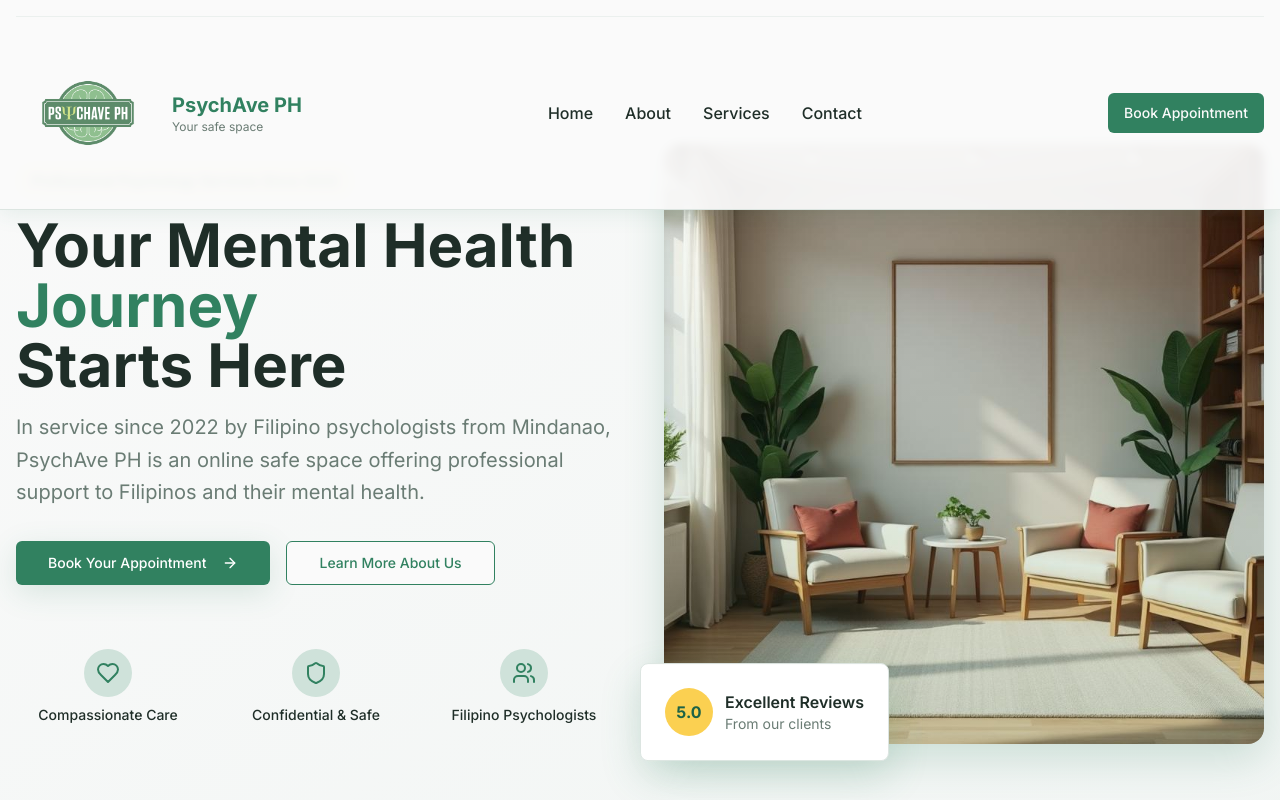
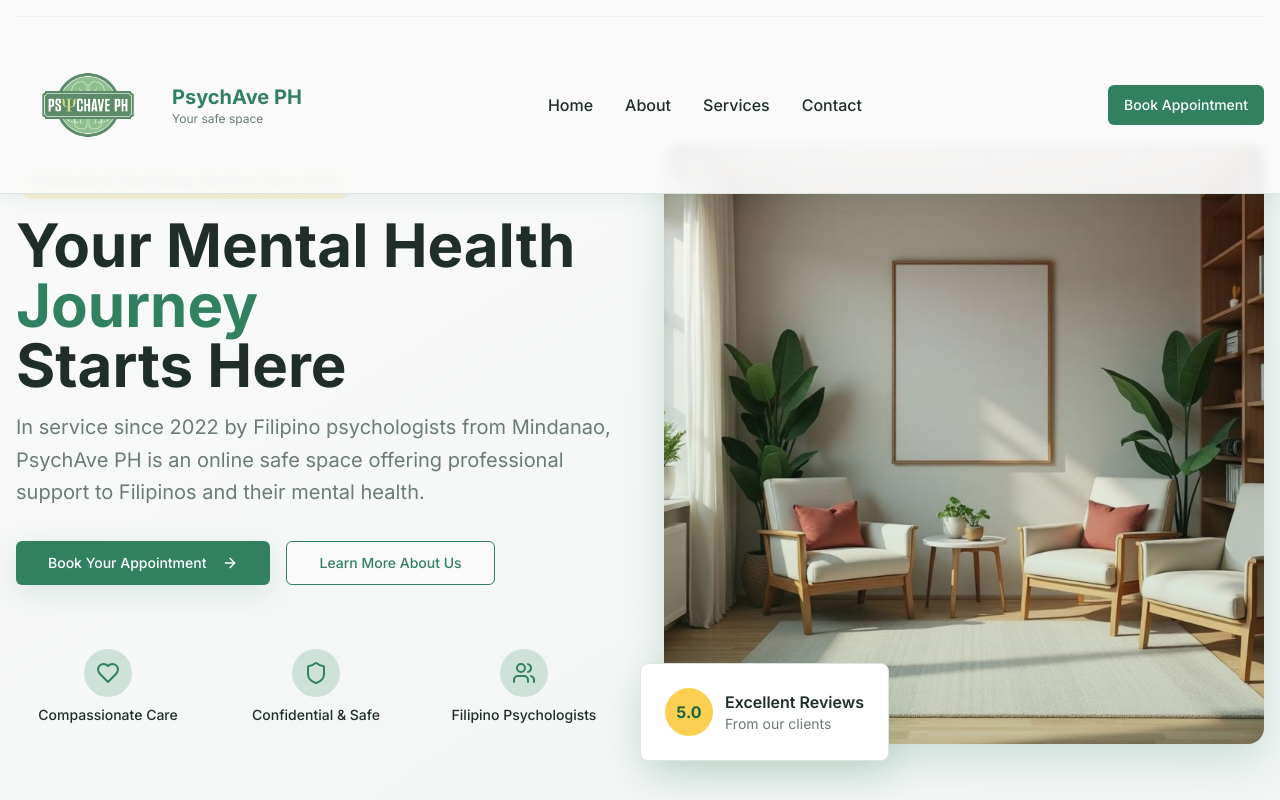
Before and after one commit to lebiiii/psychaveph-wellness-hub, a React (Vite) app: page / in a window 1280 px wide. Shown: the top 800 px of the page. Built offline with nearby package versions, Linux system fonts and the light colour scheme.

Commit message:
Refactor header to original length
Reduced header length to its original size while preserving the logo's current dimensions. Ensured no adverse effects on other components or overall functionality.

```diff
--- a/src/components/Header.tsx
+++ b/src/components/Header.tsx
@@ -23,7 +23,7 @@ const Header = () => {
         </div>
 
         {/* Main navigation */}
-        <nav className="flex items-center justify-between py-6">
+        <nav className="flex items-center justify-between py-4">
           {/* Logo */}
           <div className="flex items-center space-x-3">
             <div className="w-36 h-36 flex items-center justify-center">
```
